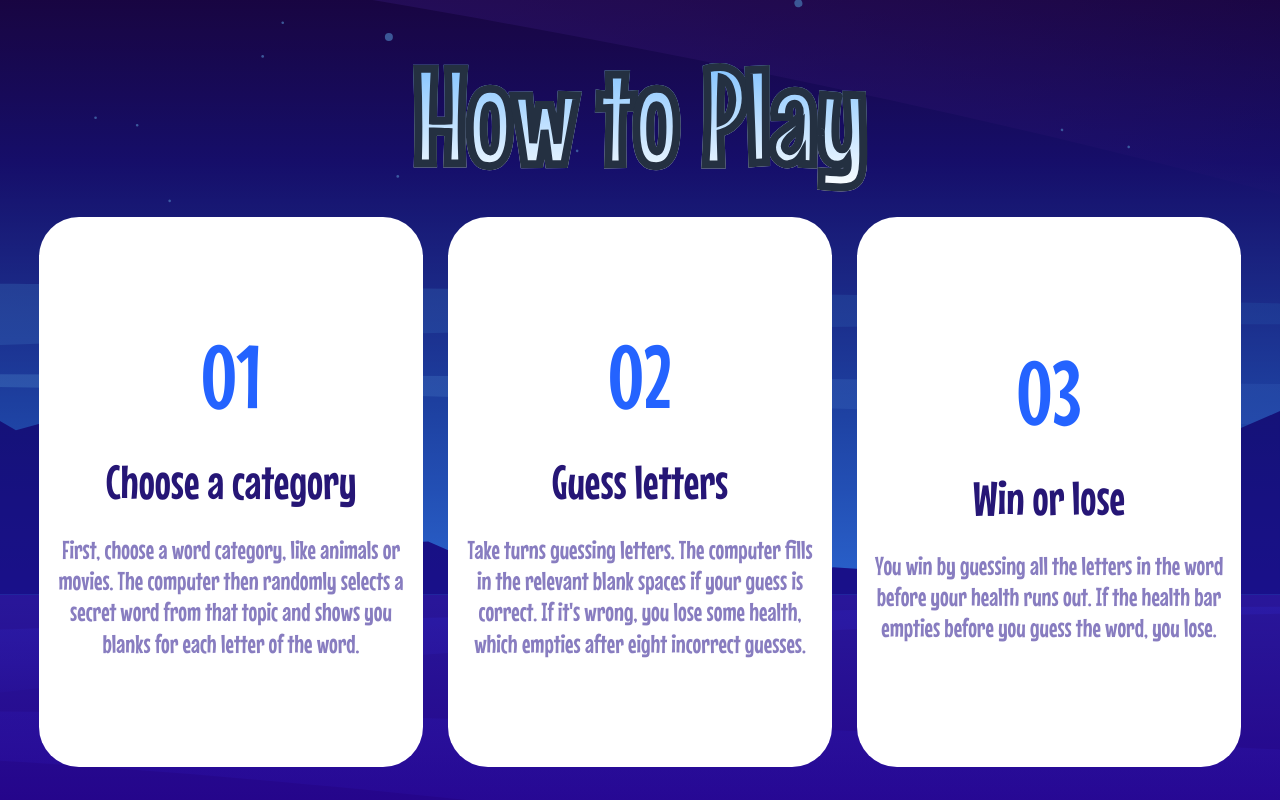
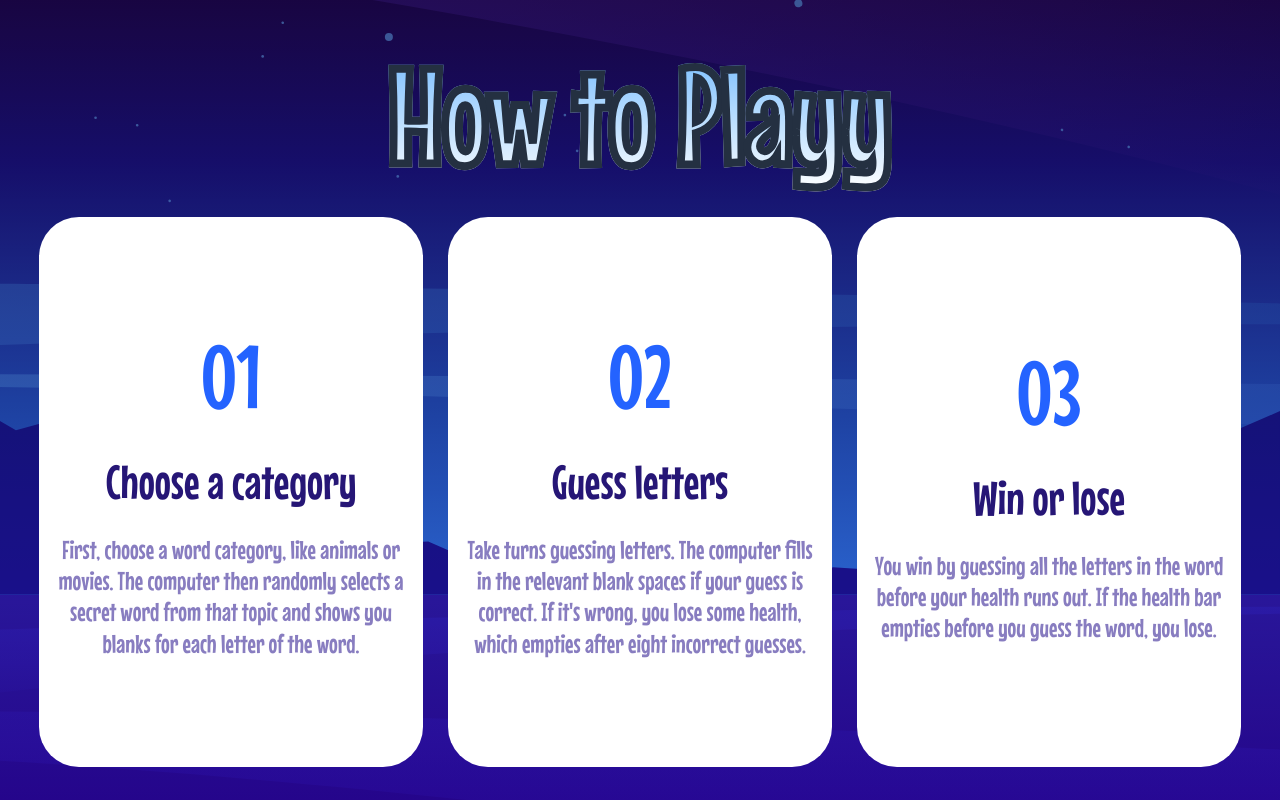
Before and after one commit to oluwatobicode/hangman_game, a React (Vite) app: page /rules in a window 1280 px wide. Built offline with nearby package versions, Linux system fonts and the light colour scheme.

Commit message:
ui-twaeking

```diff
--- a/src/components/Rules.tsx
+++ b/src/components/Rules.tsx
@@ -24,7 +24,7 @@ const Rules = () => {
       <div className="flex flex-col items-center justify-center relative z-10">
         <h1 className="text-[48px] w-full text-center md:text-[104px] lg:text-[136px] font-medium  text-transparent leading-[120%] -tracking-[0.5%]">
           <span className=" bg-gradient-to-b text-stroke from-[#67B6FF] to-white bg-clip-text">
-            How to Play
+            How to Playy
           </span>
         </h1>
 
```
